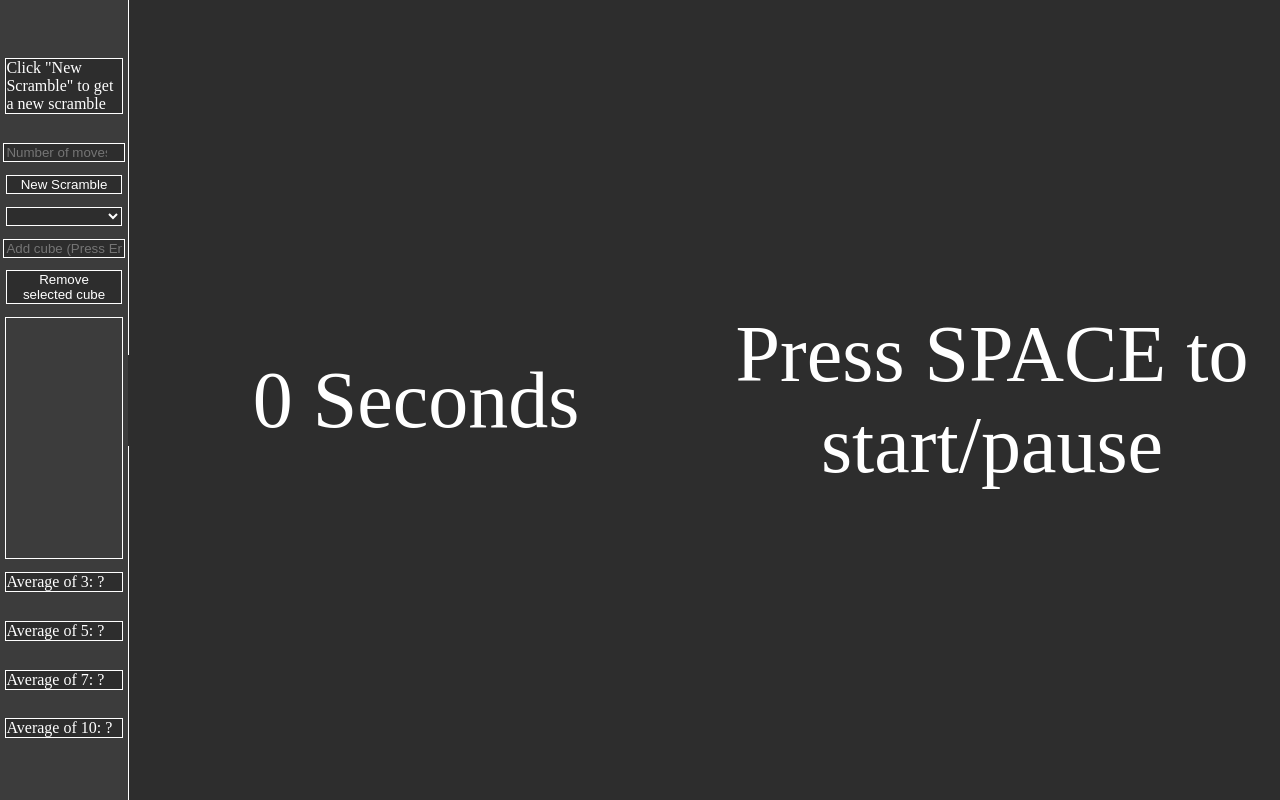
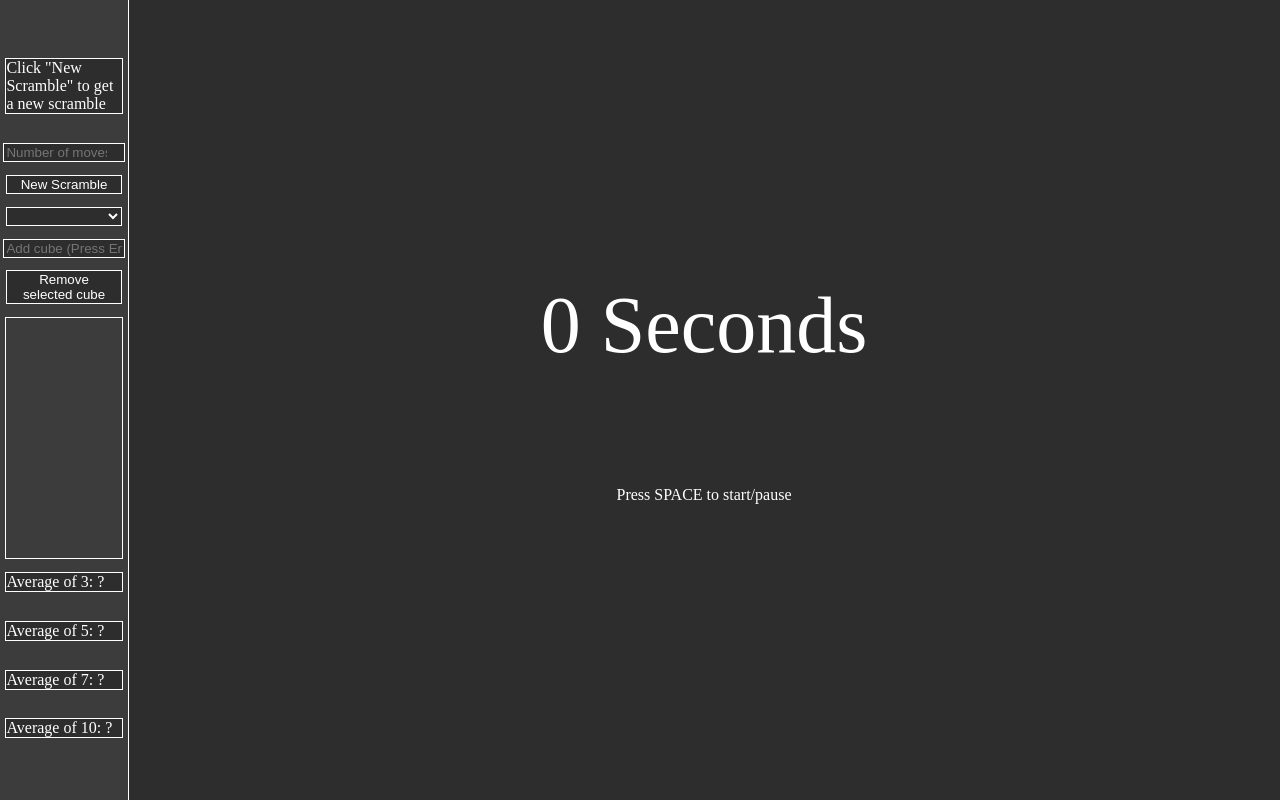
Before and after one commit to Adr-i/cubetimer, a plain HTML site: page index.html in a window 1280 px wide. Drawn offline with Linux system fonts and the light colour scheme.

Commit message:
Added css for start/pause key indicator

```diff
--- a/Main.css
+++ b/Main.css
@@ -54,9 +54,10 @@ html, body {
     display: flex;
     justify-content: center;
     align-items: center;
+    flex-direction: column;
 }
 
-#timer p {
+#time {
     color: white;
     font-size: 500%;
     margin: 0;
@@ -69,3 +70,8 @@ html, body {
     word-wrap: break-word;
     text-wrap: wrap;
 }
+
+#ind {
+    border: none;
+    text-align: center;
+}
```
